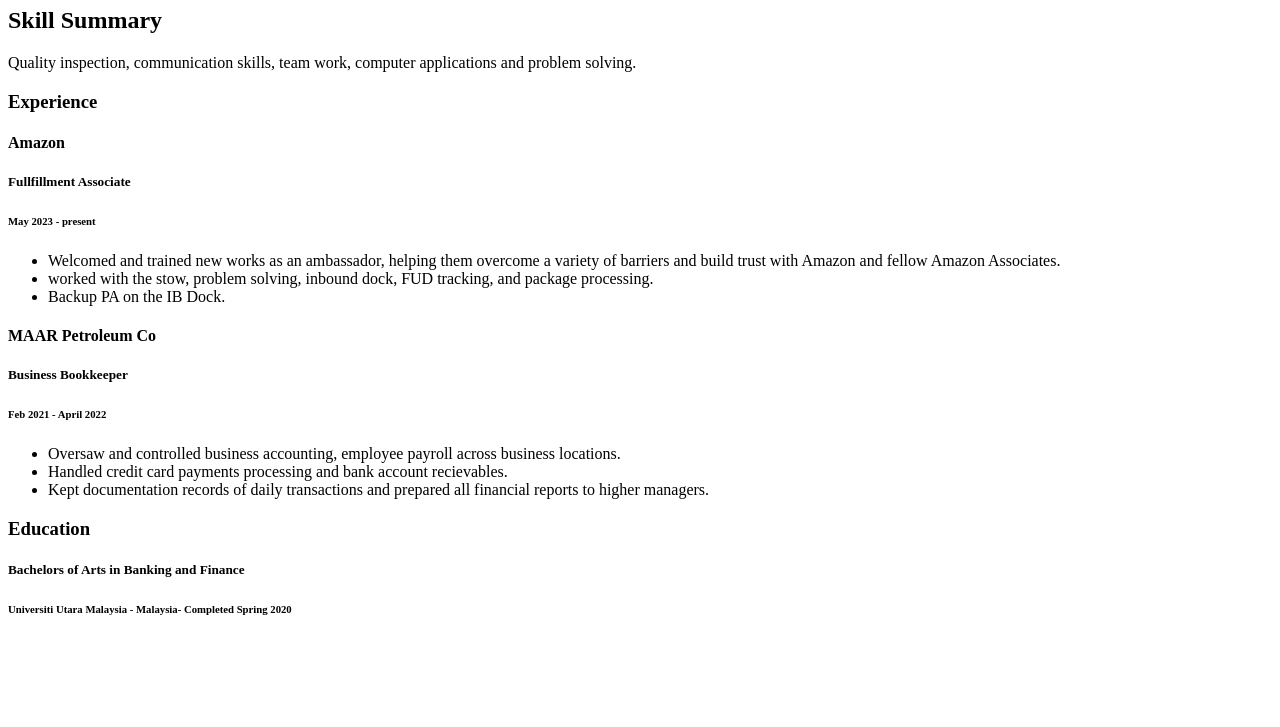
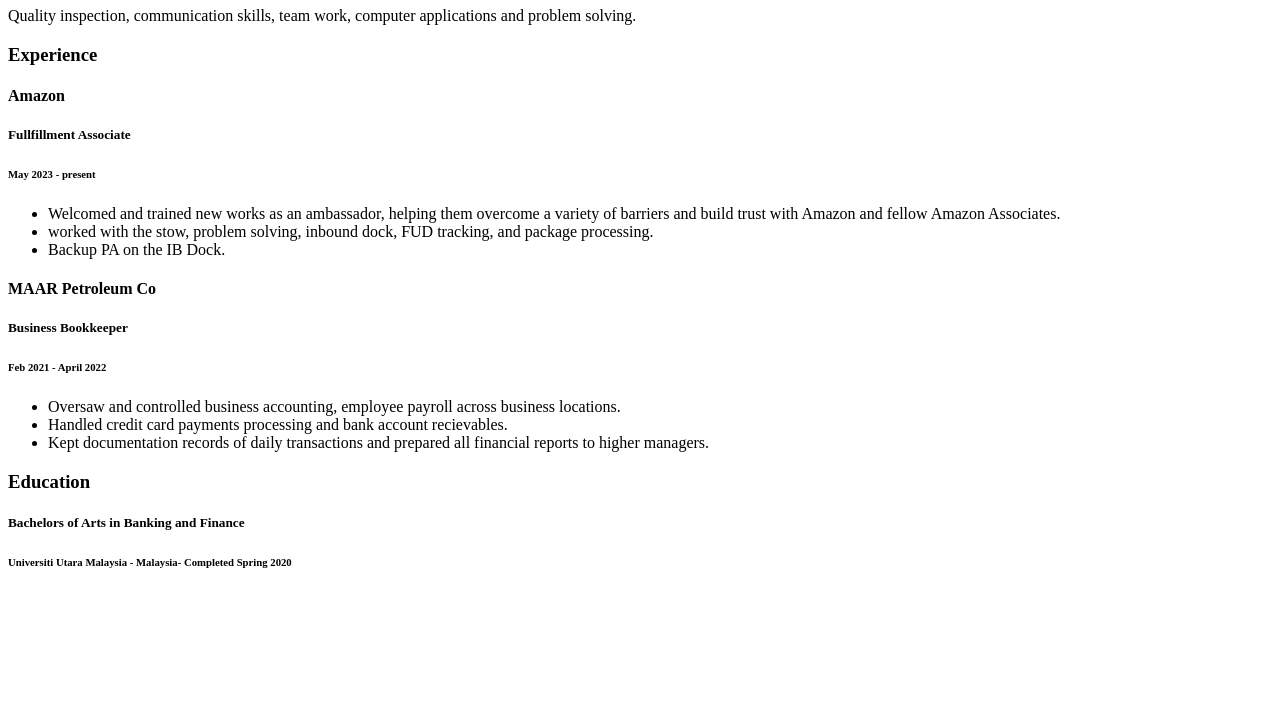
Before and after one commit to Haadi109/Haadi109.GitHub.io, a plain HTML site: page index.html in a window 1280 px wide. Shown: the part 73-800 px from the top of the page. Drawn offline with Linux system fonts and the light colour scheme.

Commit message:
Update index.html

```diff
--- a/index.html
+++ b/index.html
@@ -8,7 +8,6 @@
 <body>
 <h1> Mohamed Omar </h1>
  <div/>
-     <h2> Skill Summary </h2>
      <p> Quality inspection, communication skills, team work, computer applications and problem solving.
      <div/>
   <div class " experience header">
```
